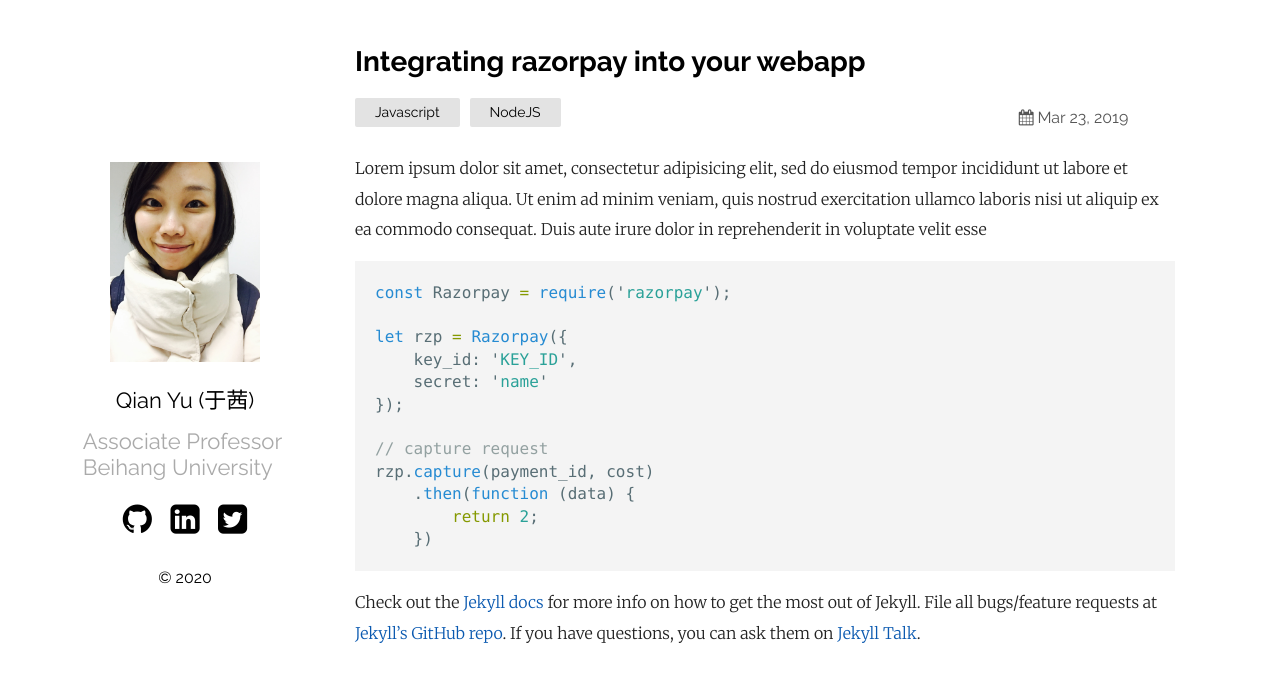
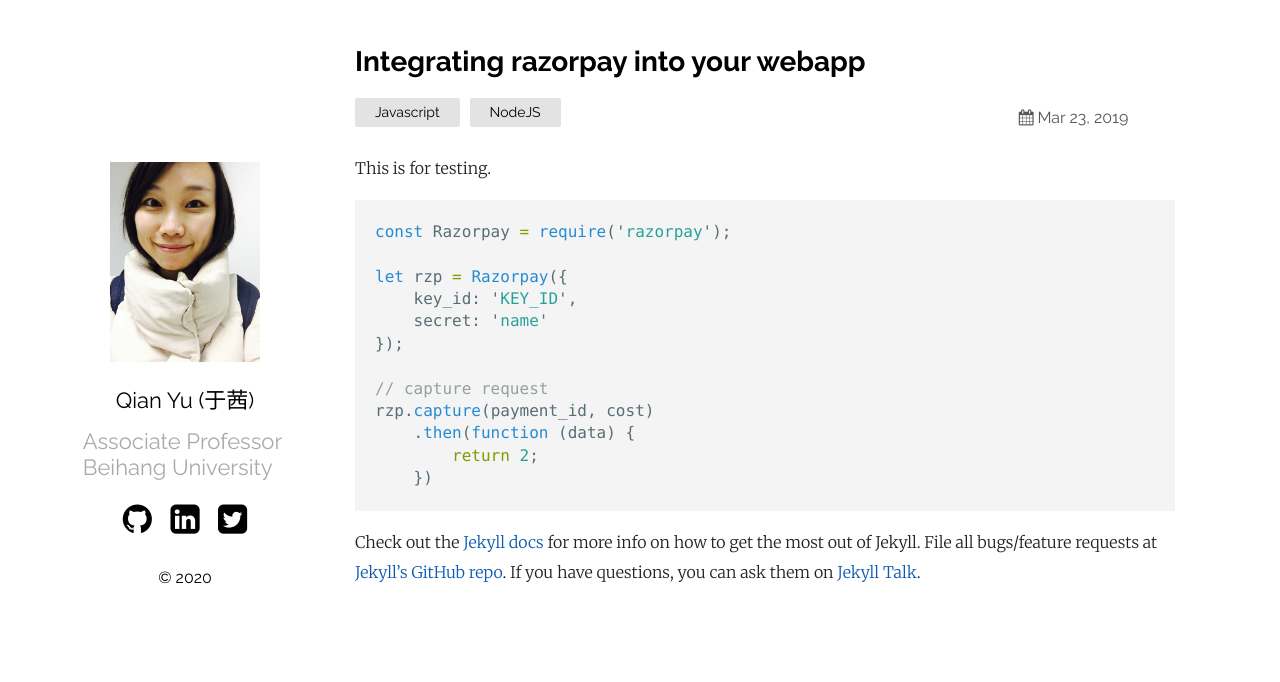
Before and after one commit to yuqian1023/yuqian1023.github.io, a Jekyll site: the page built from _posts/2019-03-23-welcome-to-jekyll.markdown, in a window 1280 px wide. Shown: the top 682 px of the page. Built offline with Jekyll 4.4.1, drawn with Linux system fonts in a browser that asks for light colours.

Commit message:
Update 2019-03-23-welcome-to-jekyll.markdown

````diff
--- a/_posts/2019-03-23-welcome-to-jekyll.markdown
+++ b/_posts/2019-03-23-welcome-to-jekyll.markdown
@@ -4,7 +4,7 @@
 date:   2019-03-23 21:03:36 +0530
 categories: Javascript NodeJS
 ---
-Lorem ipsum dolor sit amet, consectetur adipisicing elit, sed do eiusmod tempor incididunt ut labore et dolore magna aliqua. Ut enim ad minim veniam, quis nostrud exercitation ullamco laboris nisi ut aliquip ex ea commodo consequat. Duis aute irure dolor in reprehenderit in voluptate velit esse
+This is for testing.
 
 ```javascript
 const Razorpay = require('razorpay');
````
